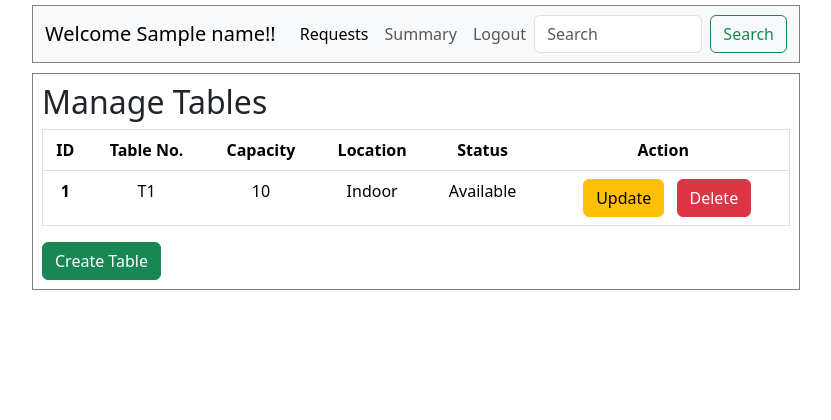
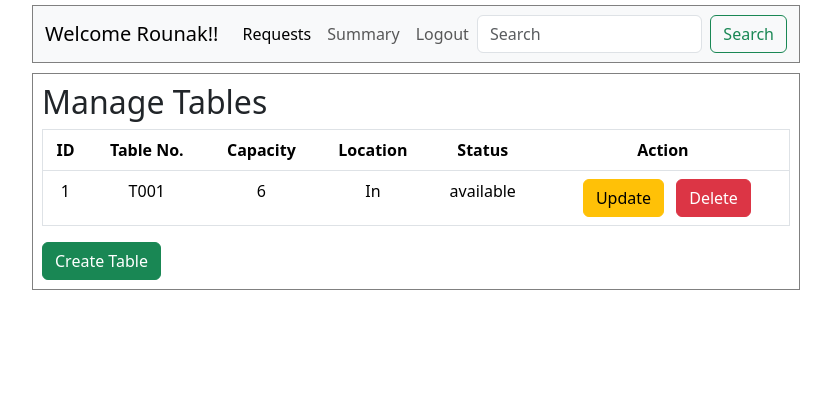
Before and after one commit to rounak161106/restraunt_table_reservation_system, a Flask app: template templates/manager_dash.html in a window 1280 px wide. Shown: the top 420 px of the page, without its empty margins (224-1055 px from the left). Run offline with Flask 3, Linux system fonts and the light colour scheme; tables that the repository leaves empty hold one stand-in row (values such as "Sample post"); the template is opened without the code that fills it: values that come from a table or form of the project are taken from there, most other values are stand-ins (such as "Sample title", 1, 10 or a date in 2020).

Commit message:
fix bugs

```diff
--- a/templates/manager_dash.html
+++ b/templates/manager_dash.html
@@ -12,7 +12,7 @@
         <div id="canva2">
             <nav class="navbar navbar-expand-lg bg-body-tertiary">
                 <div class="container-fluid">
-                    <a class="navbar-brand" href="#">Welcome {{ name }}!!</a>
+                    <a class="navbar-brand" href="#">Welcome {{ this_user.username }}!!</a>
                     <button class="navbar-toggler" type="button" data-bs-toggle="collapse" data-bs-target="#navbarSupportedContent" aria-controls="navbarSupportedContent" aria-expanded="false" aria-label="Toggle navigation">
                     <span class="navbar-toggler-icon"></span>
                     </button>
@@ -52,21 +52,23 @@
                         </tr>
                     </thead>
                     <tbody>
-                        <tr>
-                        <th scope="row">1</th>
-                        <td>T1</td>
-                        <td>10</td>
-                        <td>Indoor</td>
-                        <td>Available</td>
-                        <td>
-                            <a href="/templates/update_table.html" class="btn btn-warning mx-2">Update</a>
-                            <a href="/templates/create_table.html" class="btn btn-danger">Delete</a>
-                        </td>
-                        </tr>
+                        {% for i in all_tables %}
+                            <tr>
+                                <td scope="row">{{ loop.index }}</td>
+                                <td>{{ i.table_number }}</td>
+                                <td>{{ i.capacity }}</td>
+                                <td>{{ i.location }}</td>
+                                <td>{{ i.status }}</td>
+                                <td>
+                                    <a href="/update_table" class="btn btn-warning mx-2">Update</a>
+                                    <a href="/delete_table" class="btn btn-danger">Delete</a>
+                                </td>
+                            </tr>
+                        {% endfor %}
                     </tbody>
                 </table>
                 <div>
-                    <a href="/templates/create_table.html" class="btn btn-success">Create Table</a>
+                    <a href="/create_table" class="btn btn-success">Create Table</a>
                 </div>
             </div>
          </div>
```
Also changed, not shown: application/controllers.py (+16 -1 lines), templates/create_table.html (+5 -3 lines), instance/e-dine.sqlite3.
